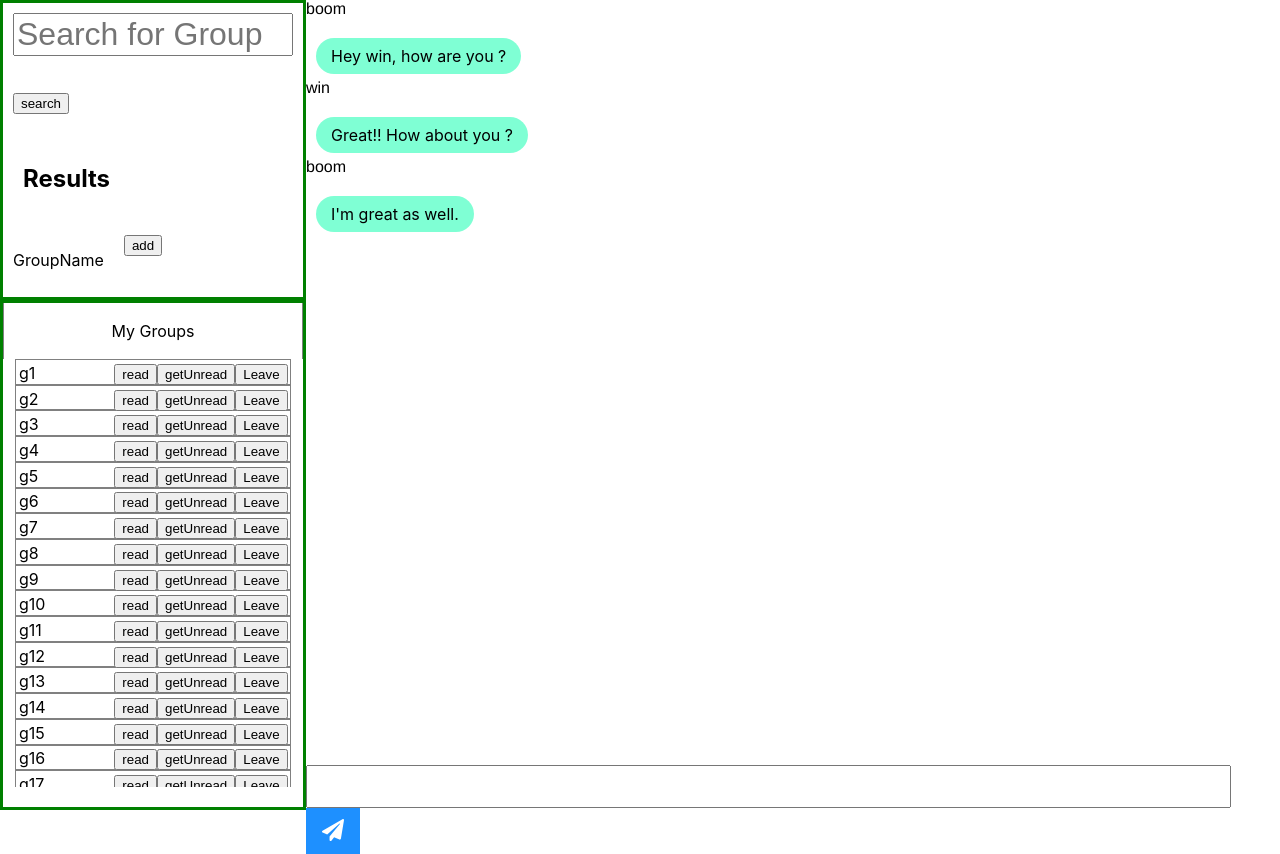
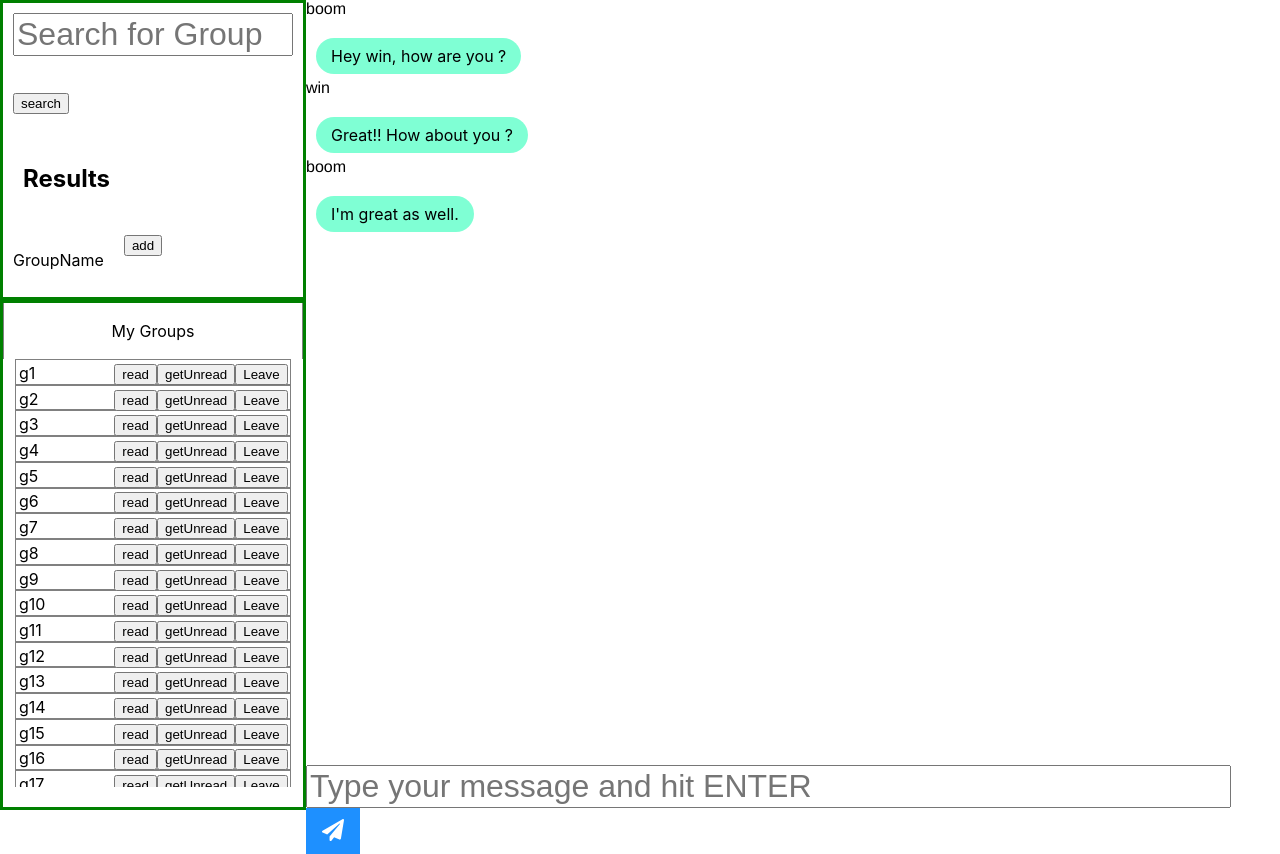
Before and after one commit to bosstyzaz/ParallelChattingAppFrontend, a React (Create React App) app: page /ChatPage in a window 1280 px wide. Built offline with nearby package versions, Linux system fonts and the light colour scheme.

Commit message:
submit func in text input but can not submit

```diff
--- a/src/Components/ChatBox/ChatBox.js
+++ b/src/Components/ChatBox/ChatBox.js
@@ -14,6 +14,10 @@ class ChatBox extends React.Component {
       };
     }
 
+    sendMessage(text) {
+
+    }
+
     render() {
       return (
         <div className='chatbox-container'>
@@ -24,7 +28,7 @@ class ChatBox extends React.Component {
             )
           })}
           </Scrollbars>
-          <TextInput />
+          <TextInput sendMessage={this.sendMessage}/>
         </div>
       )
     }
--- a/src/Components/ChatBox/TextInput.js
+++ b/src/Components/ChatBox/TextInput.js
@@ -11,15 +11,35 @@ class TextInput extends React.Component {
     super(props);
     this.state = {
       isLoading: false,
+      message: '',
     };
     library.add(fas);
+    this.handleChange = this.handleChange.bind(this);
+    this.handleSubmit = this.handleSubmit.bind(this);
+  }
+
+  handleChange(e) {
+    this.setState({
+      message: e.target.value
+    })
+  }
+
+  handleSubmit(e) {
+    e.preventDefault()
+    this.props.sendMessage(this.state.message)
+    console.log(this.state.message)
   }
 
   render() {
     return (
       <div>
-        <input type="text" id="username" name="username" />
-        <button className="btn"><FontAwesomeIcon icon={['fas', 'paper-plane']} /></button>
+        <from onSubmit={this.handleSubmit}>
+          <input
+            onChange = {this.handleChange}
+            placeholder="Type your message and hit ENTER"
+            type="text" id="username" name="username" />
+          <button className="btn"><FontAwesomeIcon icon={['fas', 'paper-plane']} type="submit"/></button>
+        </from>
       </div>
     );
   }
--- a/src/Components/ChatPage/ChatPage.js
+++ b/src/Components/ChatPage/ChatPage.js
@@ -3,7 +3,6 @@ import SearchBox from '../SearchBox/SearchBox';
 import MyGroup from '../MyGroup/MyGroup';
 import ChatBox from '../ChatBox/ChatBox';
 import './ChatPage.css';
-import TextInput from '../ChatBox/TextInput';
 
 class ChatPage extends React.Component {
     constructor(props) {
--- a/src/Routes.js
+++ b/src/Routes.js
@@ -1,4 +1,4 @@
-import { Switch, Route, BrowserRouter,Link,useParams } from 'react-router-dom';
+import { Switch, Route, BrowserRouter } from 'react-router-dom';
 import React, { Component } from 'react';
 import { Helmet } from 'react-helmet';
 
```
